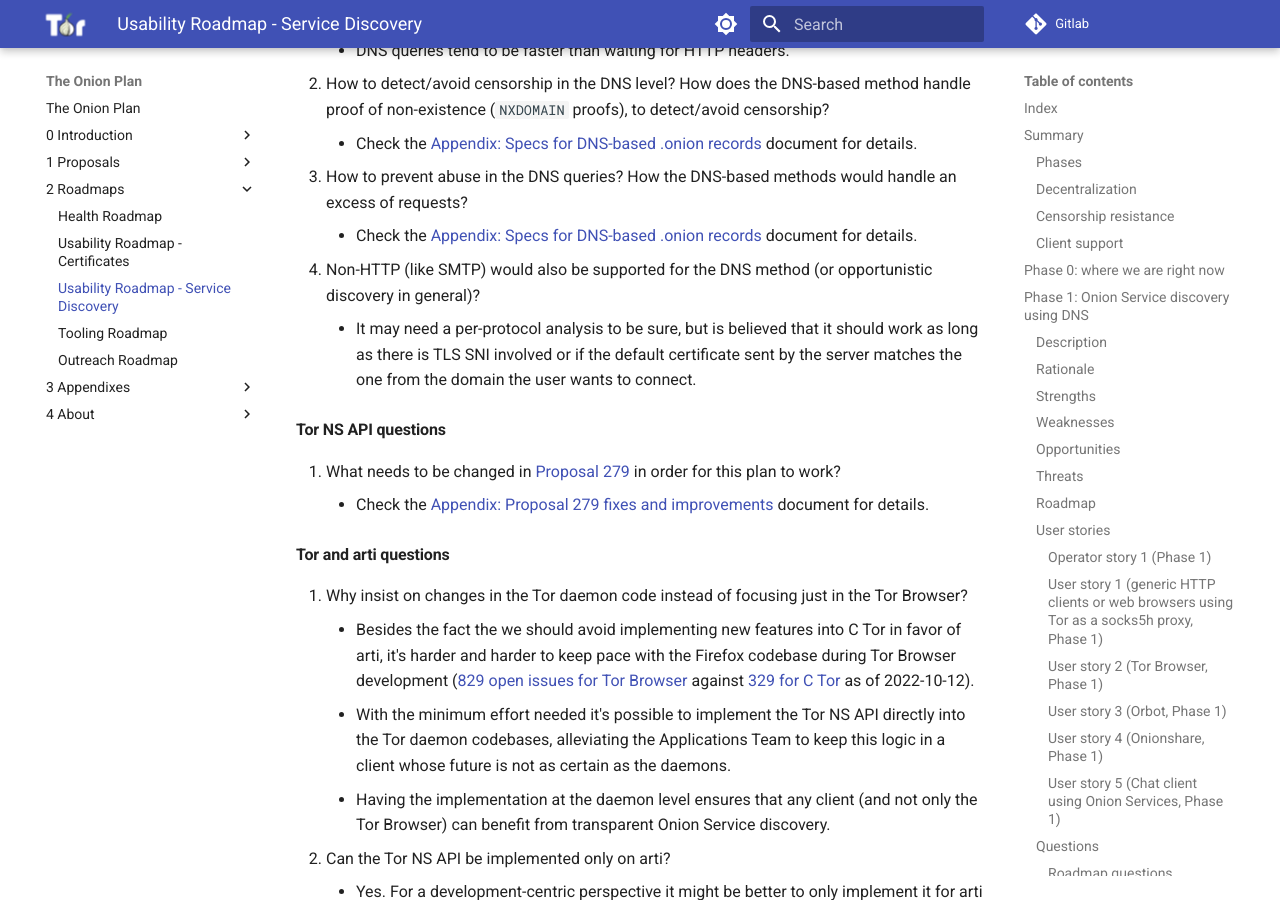
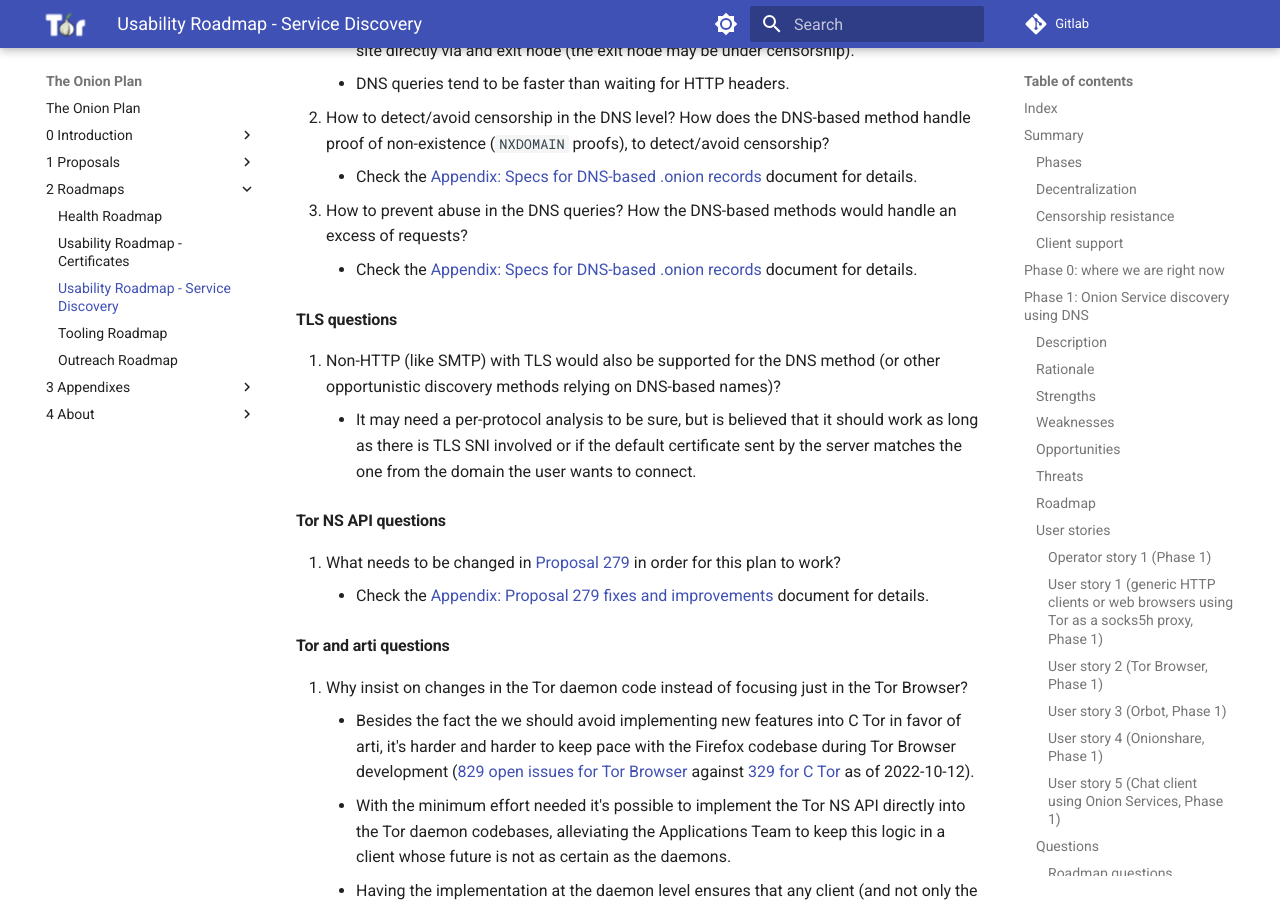
Before and after one commit to offsoc/onionplan, an MkDocs documentation site: the page built from docs/2 - Roadmaps/03 - Roadmap: Usability Proposal - Service Discovery.md, in a window 1280 px wide and 900 px high, scrolled down 10762 px. Built offline with MkDocs 1.6.1 and Material for MkDocs 9.7.7, drawn with Linux system fonts in a browser that asks for light colours.

Commit message:
Feat: Service Discovery: TLS questions

```diff
--- a/docs/2 - Roadmaps/03 - Roadmap: Usability Proposal - Service Discovery.md
+++ b/docs/2 - Roadmaps/03 - Roadmap: Usability Proposal - Service Discovery.md
@@ -338,8 +338,11 @@ The roadmap for this phase may also includes fixes and low-hanging fruit.
    handle an excess of requests?
     * Check the [Appendix: Specs for DNS-based .onion records][] document for
       details.
-4. Non-HTTP (like SMTP) would also be supported for the DNS method (or
-   opportunistic discovery in general)?
+
+#### TLS questions
+
+1. Non-HTTP (like SMTP) with TLS would also be supported for the DNS method (or
+   other opportunistic discovery methods relying on DNS-based names)?
     * It may need a per-protocol analysis to be sure, but is believed that it
       should work as long as there is TLS SNI involved or if the default
       certificate sent by the server matches the one from the domain the user wants
```
